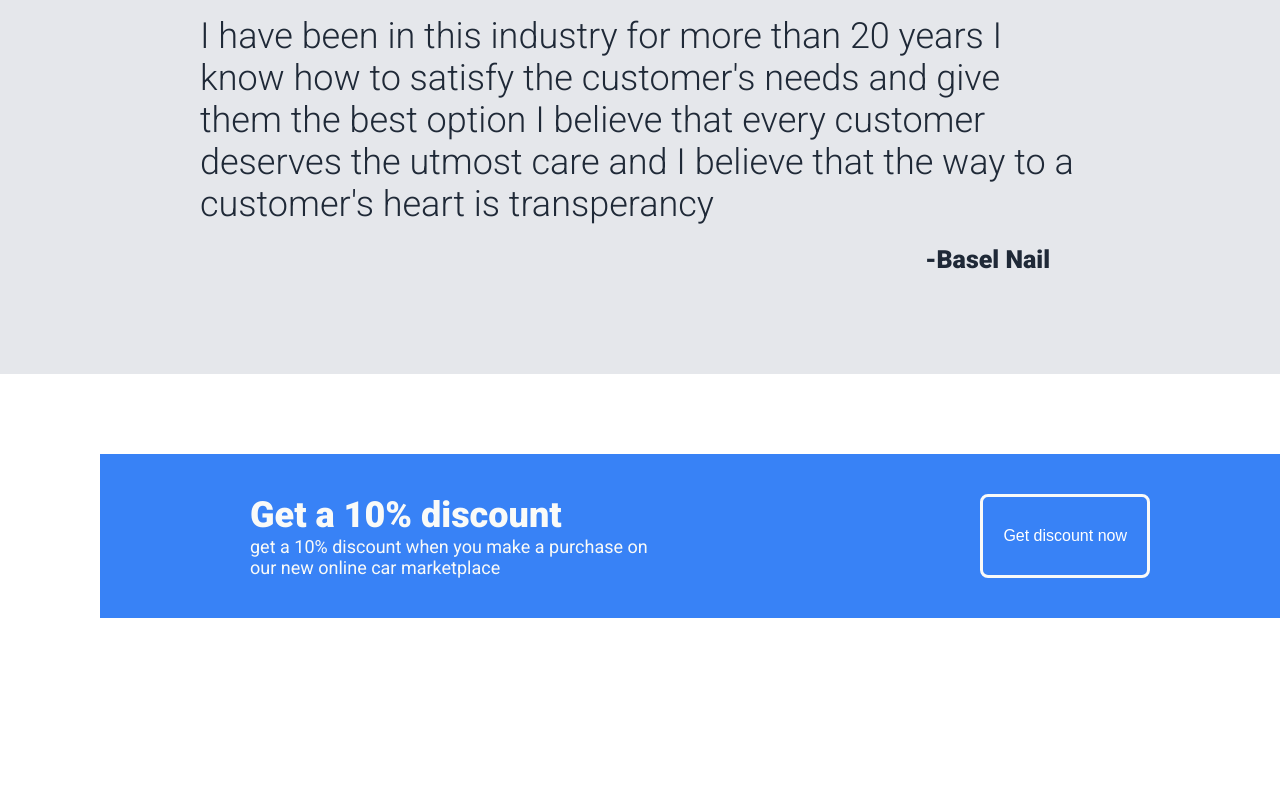
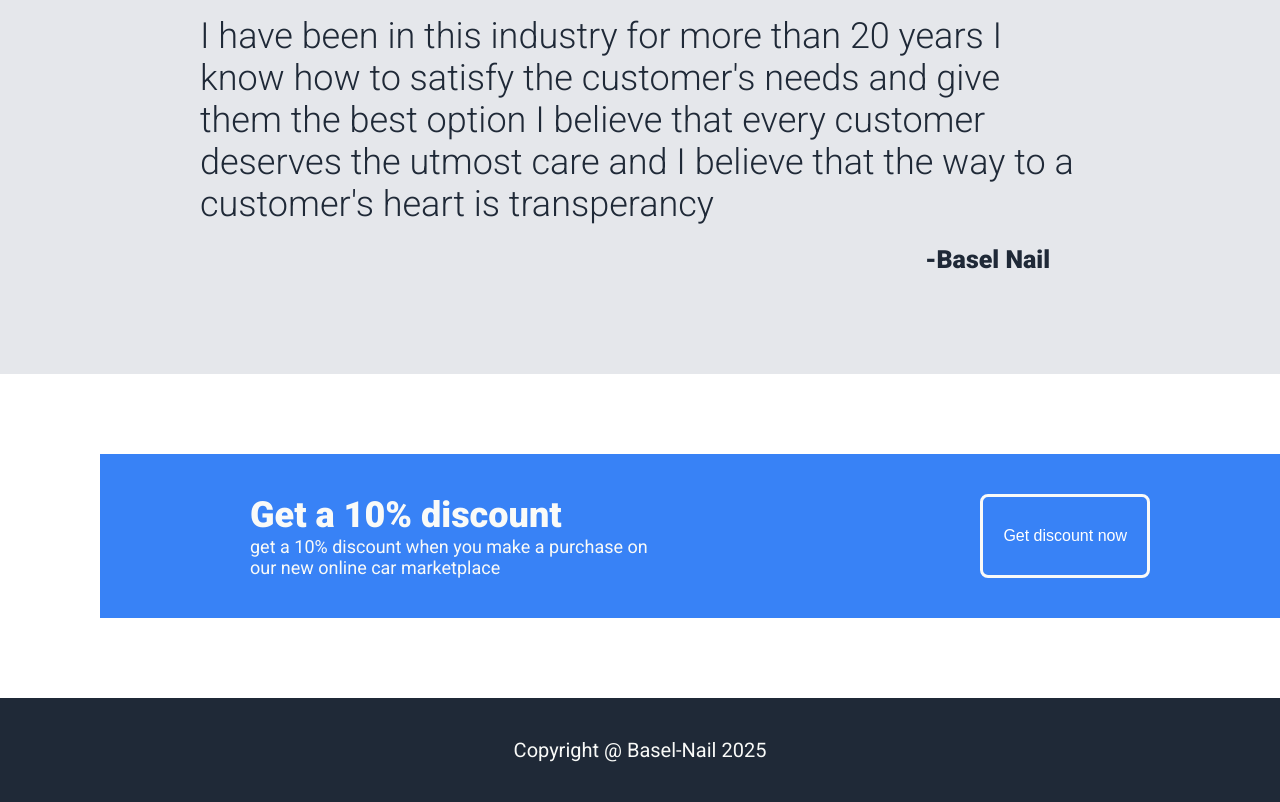
Before and after one commit to Basel-Nail/landingPage, a plain HTML site: page index.html in a window 1280 px wide. Shown: the part 1113-1915 px from the top of the page. Before the commit the page ends 1781 px from the top, so only its background shows below. Drawn offline with Linux system fonts and the light colour scheme.

Commit message:
finished the footer (the last container) I'm extremely happy

```diff
--- a/index.html
+++ b/index.html
@@ -46,5 +46,8 @@
     <button class="discount">Get discount now</button>
 </div>
 </div>
+<div class="footer-container">
+    <div class="footer-container-content">Copyright @ <a class="redirect" href="https://github.com/Basel-Nail/landingPage" target="_blank">Basel-Nail</a> 2025</div>
+</div>
 </body>
 </html>
--- a/style.css
+++ b/style.css
@@ -166,3 +166,18 @@ margin-right: 30px;
         font-size: 18px;
     color: #F9FAF8
 }
+.footer-container{
+    display: flex;
+    justify-content: center;
+    align-items: center;
+    background-color: #1f2937;
+    padding: 40px;
+}
+.footer-container-content{
+    color:#F9FAF8;
+    font-size: 20px;
+}
+.redirect{
+  color: inherit;
+  text-decoration: none;
+}
```
